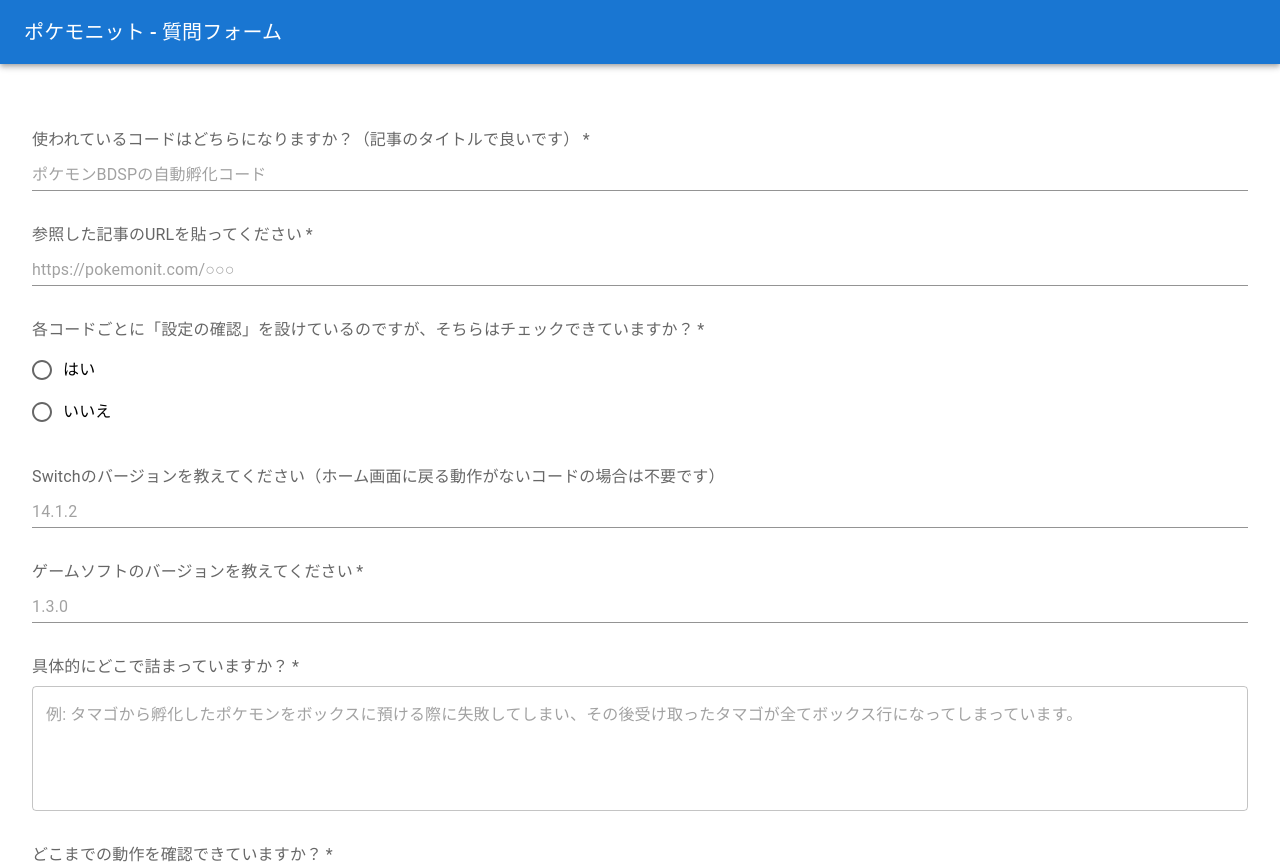
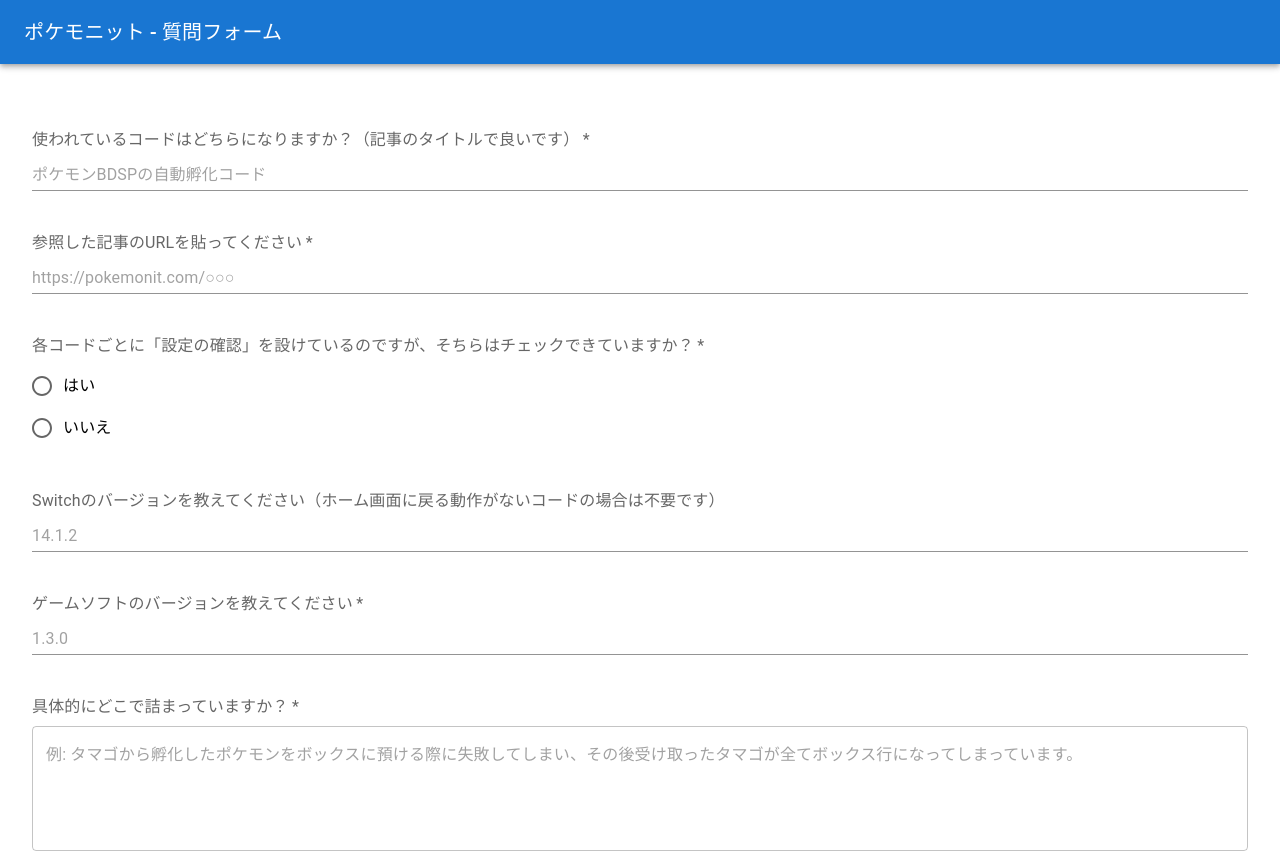
Before and after one commit to lefmarna/contact.pokemonit, a Next.js app: page /code in a window 1280 px wide. Shown: the top 864 px of the page. Built offline with nearby package versions, Linux system fonts and the light colour scheme.

Commit message:
fix: 微修正

```diff
--- a/src/components/molecules/RadioForm.tsx
+++ b/src/components/molecules/RadioForm.tsx
@@ -5,7 +5,7 @@
   const { children, formLabel, items, onChange } = props
 
   return (
-    <FormControl sx={{ width: 1, mb: 4 }}>
+    <FormControl sx={{ width: 1, mb: 5 }}>
       <FormLabel filled required>
         {formLabel}
       </FormLabel>
--- a/src/components/molecules/TextFieldForm.tsx
+++ b/src/components/molecules/TextFieldForm.tsx
@@ -37,7 +37,7 @@
   } = props
 
   return (
-    <FormControl sx={{ width: 1, mb: 4 }}>
+    <FormControl sx={{ width: 1, mb: 5 }}>
       <FormLabel filled required={required}>
         {formLabel}
       </FormLabel>
--- a/src/pages/index.tsx
+++ b/src/pages/index.tsx
@@ -10,7 +10,7 @@
   const items = [
     { value: 'setup', label: 'マイコンの導入方法について' },
     { value: 'code', label: 'コードがうまく動かない' },
-    { value: 'other', label: 'その他' },
+    // { value: 'other', label: 'その他' },
   ]
 
   const [value, setValue] = useState('')
```
